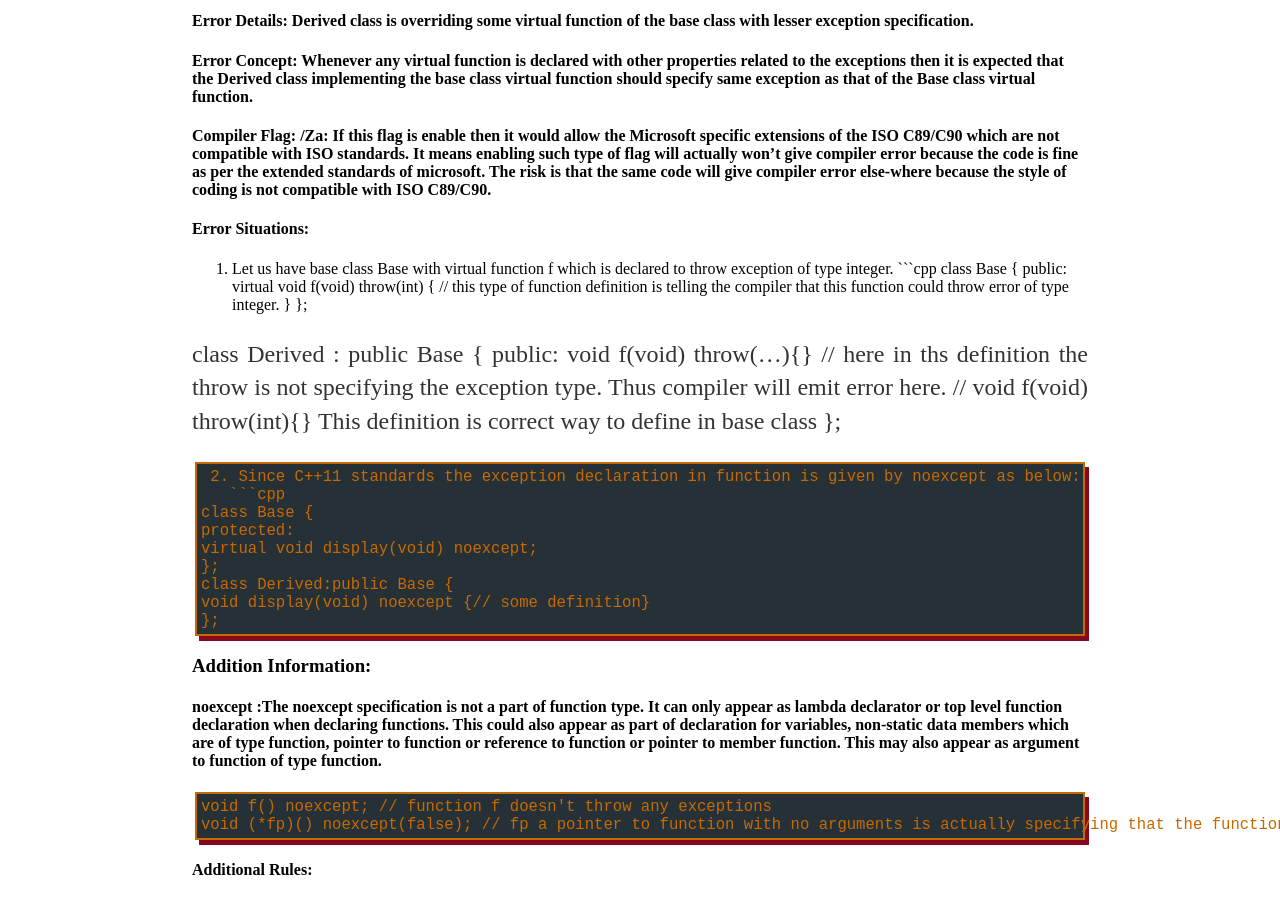
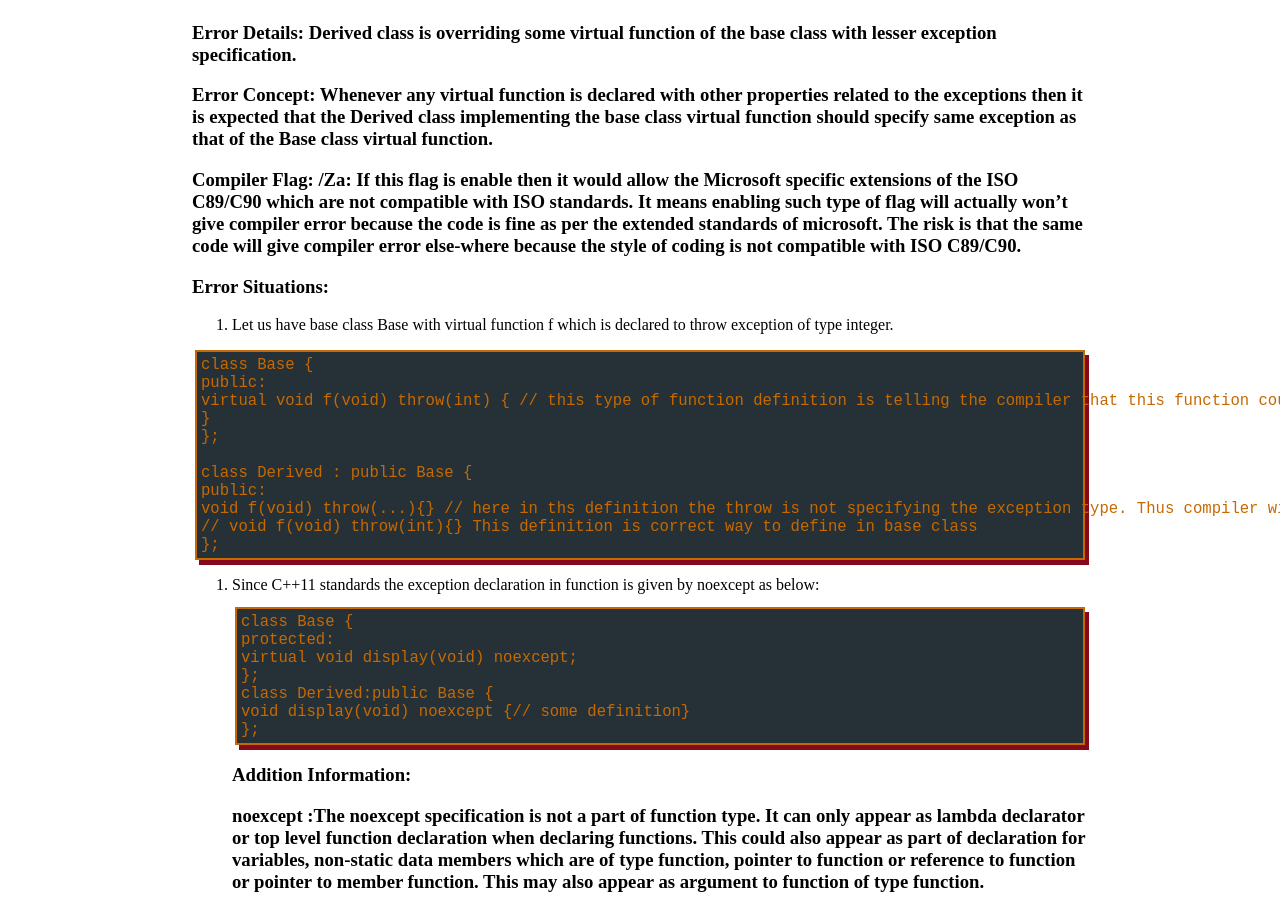
Before and after one commit to devchait/devchait.github.io, a Jekyll site: the page built from docs/_posts/2022-01-03-msvc-error-c2694.md, in a window 1280 px wide and 900 px high, scrolled down 343 px. Built offline with Jekyll 4.4.1, drawn with Linux system fonts in a browser that asks for light colours; our own code applies the rules of GitHub Pages for plain Markdown files.

````diff
--- a/docs/_posts/2022-01-03-msvc-error-c2694.md
+++ b/docs/_posts/2022-01-03-msvc-error-c2694.md
@@ -1,11 +1,12 @@
-### Compiler Error C2694:
-#### Error Description: Overriding virtual function has less restrictive exception specification than base class virtual member funcion base.
-#### Error Details: Derived class is overriding some virtual function of the base class with lesser exception specification.
-#### Error Concept: Whenever any virtual function is declared with other properties related to the exceptions then it is expected that the Derived class implementing the base class virtual function should specify same exception as that of the Base class virtual function.
-#### Compiler Flag: /Za: If this flag is enable then it would allow the Microsoft specific extensions of the ISO C89/C90 which are not compatible with ISO standards. It means enabling such type of flag will actually won't give compiler error because the code is fine as per the extended standards of microsoft. The risk is that the same code will give compiler error else-where because the style of coding is not compatible with ISO C89/C90.
-#### Error Situations:
+## Compiler Error C2694:
+### Error Description: Overriding virtual function has less restrictive exception specification than base class virtual member funcion base.
+### Error Details: Derived class is overriding some virtual function of the base class with lesser exception specification.
+### Error Concept: Whenever any virtual function is declared with other properties related to the exceptions then it is expected that the Derived class implementing the base class virtual function should specify same exception as that of the Base class virtual function.
+### Compiler Flag: /Za: If this flag is enable then it would allow the Microsoft specific extensions of the ISO C89/C90 which are not compatible with ISO standards. It means enabling such type of flag will actually won't give compiler error because the code is fine as per the extended standards of microsoft. The risk is that the same code will give compiler error else-where because the style of coding is not compatible with ISO C89/C90.
+### Error Situations:
   1. Let us have base class Base with virtual function f which is declared to throw exception of type integer.
-   ```cpp
+
+```cpp
 class Base {
 public:
 virtual void f(void) throw(int) { // this type of function definition is telling the compiler that this function could throw error of type integer.
@@ -29,12 +30,12 @@ void display(void) noexcept {// some definition}
 };
 ```
 ### Addition Information:
-#### noexcept :The noexcept specification is not a part of function type. It can only appear as lambda declarator or top level function declaration when declaring functions. This could also appear as part of declaration for variables, non-static data members which are of type function, pointer to function or reference to function or pointer to member function. This may also appear as argument to function of type function.
+### noexcept :The noexcept specification is not a part of function type. It can only appear as lambda declarator or top level function declaration when declaring functions. This could also appear as part of declaration for variables, non-static data members which are of type function, pointer to function or reference to function or pointer to member function. This may also appear as argument to function of type function.
 ```cpp
 void f() noexcept; // function f doesn't throw any exceptions
 void (*fp)() noexcept(false); // fp a pointer to function with no arguments is actually specifying that the function pointed by this function pointer can throw exception.
 ```
-#### Additional Rules:
+### Additional Rules:
 1. Function definiton differing only in their exception specification can't be overloaded. That is we can't have function with same signature but with one specifying the exception and another saying no exception.
 2. Any function which donot have noexcept means it can potentially throw exception. Thus it is equivalent to noexcept(false) but not noexcept.
 3. If base class function declaration is not using noexcept then it actually means it may throw exception. But declaration wise it indicates as if it is non throwing. Thus in Derived class while specifyin the declaration of overriding such function one can declare noexcept with non throwing only.
````
